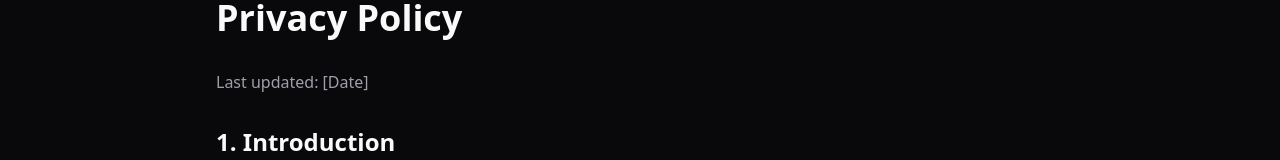
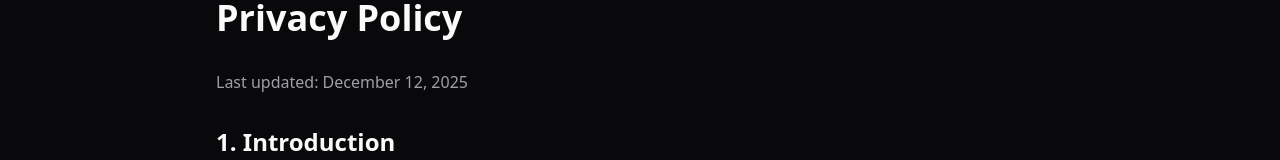
Before and after one commit to aami-dodon/Cyberlix, a Next.js app in the folder frontend/: page /privacy in a window 1280 px wide. Shown: the part 150-310 px from the top of the page. Built offline with nearby package versions, Linux system fonts and the light colour scheme.

Commit message:
docs: update last updated date on security, terms, and privacy pages to December 12, 2025.

```diff
--- a/frontend/src/app/privacy/page.tsx
+++ b/frontend/src/app/privacy/page.tsx
@@ -18,7 +18,7 @@ export default function PrivacyPage() {
             </Link>
             <h1 className="text-4xl font-bold mb-8 text-foreground">Privacy Policy</h1>
             <div className="prose prose-invert max-w-none text-muted-foreground space-y-4">
-                <p>Last updated: [Date]</p>
+                <p>Last updated: December 12, 2025</p>
 
                 <h2 className="text-2xl font-semibold text-foreground mt-8 mb-4">1. Introduction</h2>
                 <p>
--- a/frontend/src/app/security/page.tsx
+++ b/frontend/src/app/security/page.tsx
@@ -18,7 +18,7 @@ export default function SecurityPage() {
             </Link>
             <h1 className="text-4xl font-bold mb-8 text-foreground">Security</h1>
             <div className="prose prose-invert max-w-none text-muted-foreground space-y-4">
-                <p>Last updated: [Date]</p>
+                <p>Last updated: December 12, 2025</p>
 
                 <h2 className="text-2xl font-semibold text-foreground mt-8 mb-4">1. Our Commitment to Security</h2>
                 <p>
--- a/frontend/src/app/terms/page.tsx
+++ b/frontend/src/app/terms/page.tsx
@@ -18,7 +18,7 @@ export default function TermsPage() {
             </Link>
             <h1 className="text-4xl font-bold mb-8 text-foreground">Terms of Service</h1>
             <div className="prose prose-invert max-w-none text-muted-foreground space-y-4">
-                <p>Last updated: [Date]</p>
+                <p>Last updated: December 12, 2025</p>
 
                 <h2 className="text-2xl font-semibold text-foreground mt-8 mb-4">1. Agreement to Terms</h2>
                 <p>
```
